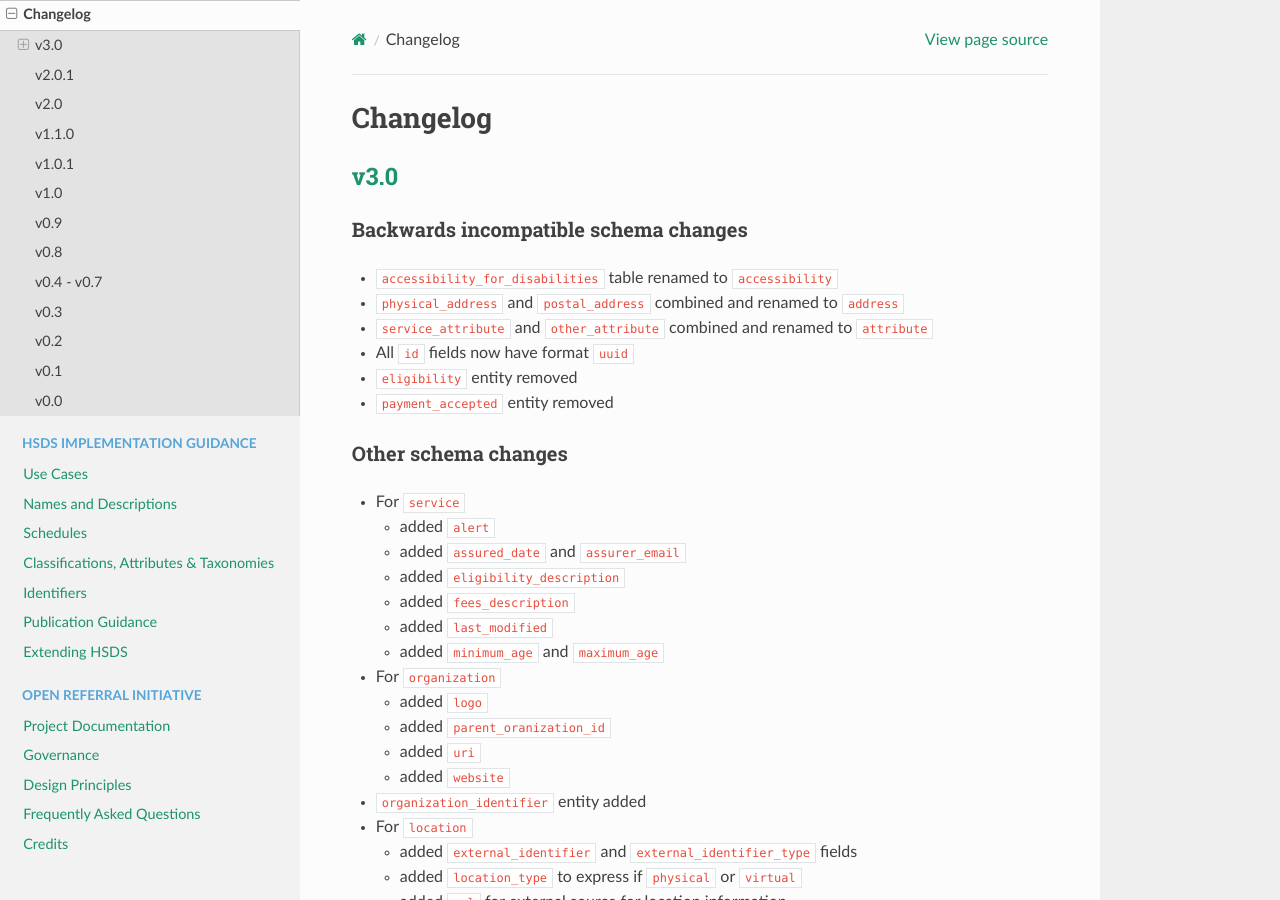
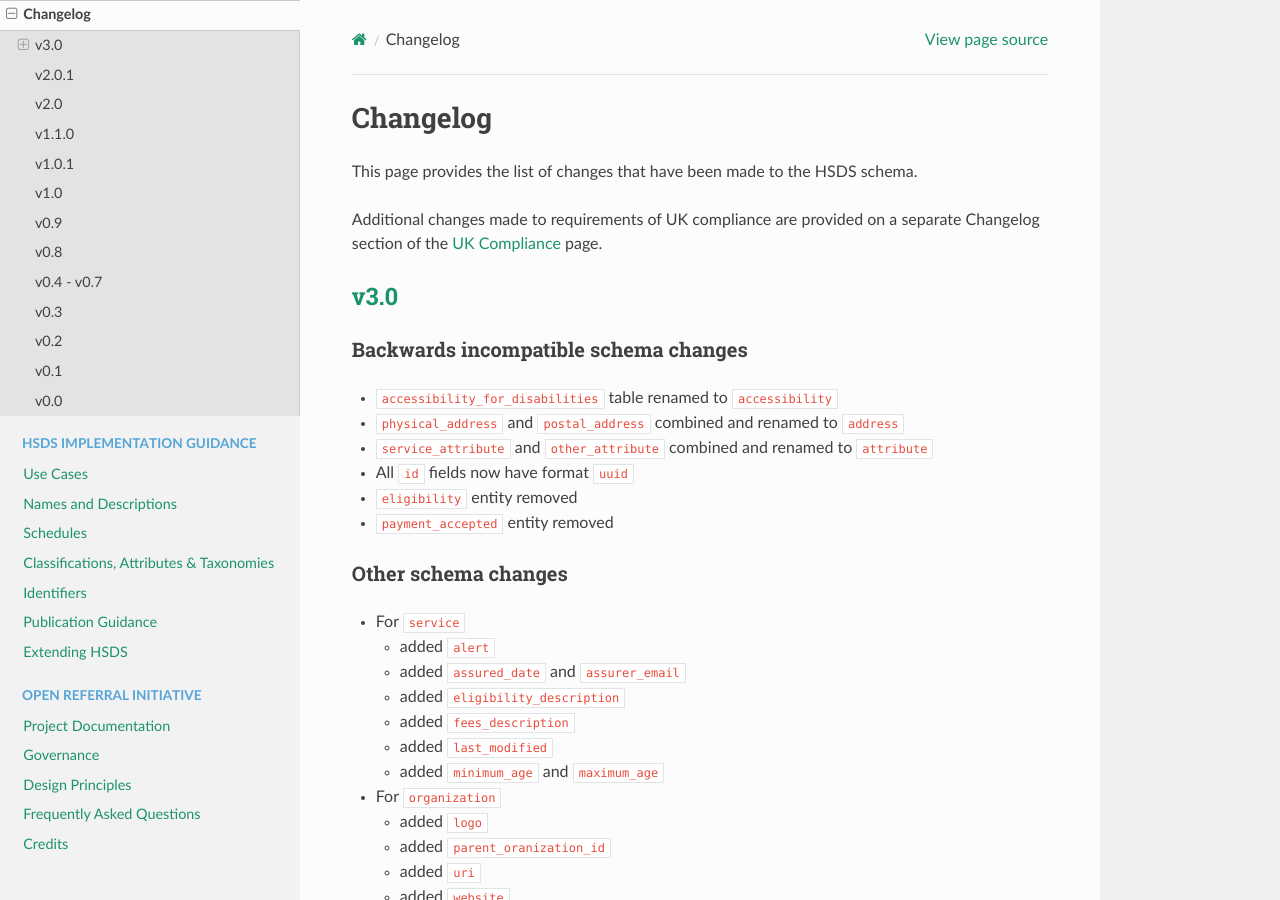
Before and after one commit to openreferral/specification, a Sphinx documentation site: the page built from docs/hsds/changelog.md, in a window 1280 px wide and 900 px high. Built offline with Sphinx 7.4.7 and the Read the Docs theme 2.0.0, drawn with Linux system fonts in a browser that asks for light colours; a script that is not in the unit is left out; comment, search, counter and statistics services are not loaded.

Commit message:
Added preamble to Changelog to signpost UK-specific changes

```diff
--- a/docs/hsds/changelog.md
+++ b/docs/hsds/changelog.md
@@ -1,5 +1,9 @@
 Changelog
 =========
+
+This page provides the list of changes that have been made to the HSDS schema.
+
+Additional changes made to requirements of UK compliance are provided on a separate Changelog section of the [UK Compliance](uk_compliance.md#changelog) page.
 
 ## [v3.0](https://github.com/openreferral/specification/milestone/7)
 
```
